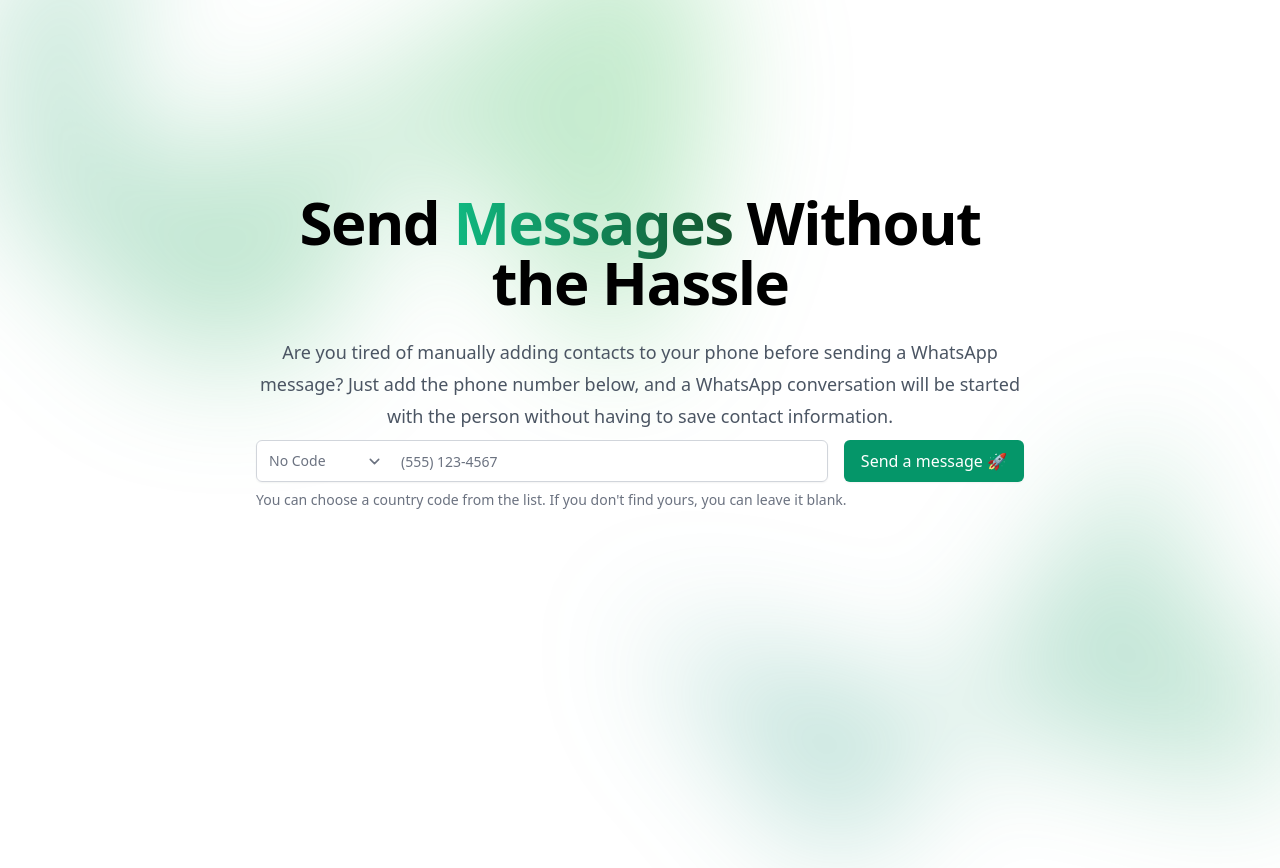
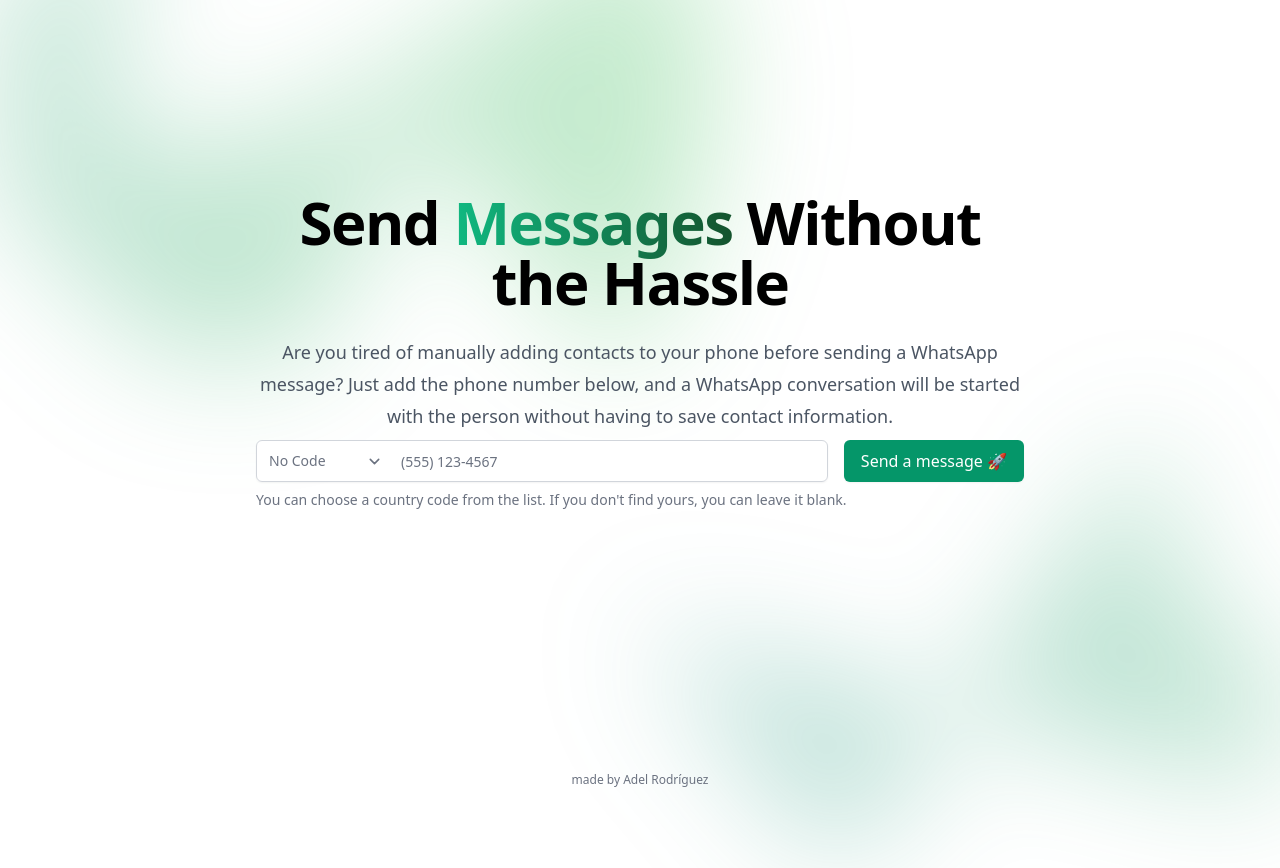
Before and after one commit to adelrodriguez/send-whatsapp, a website built with Vite: page index.html in a window 1280 px wide. Built offline with nearby package versions, Linux system fonts and the light colour scheme.

Commit message:
add footer

```diff
--- a/index.html
+++ b/index.html
@@ -13,8 +13,8 @@
       content="Send a WhatsApp message to anyone without saving their contact information."
     />
   </head>
-  <body class="h-full">
-    <main>
+  <body class="h-screen flex flex-col">
+    <main class="flex-1">
       <div class="isolate bg-white">
         <div
           class="absolute inset-x-0 top-[-10rem] -z-10 transform-gpu overflow-hidden blur-3xl sm:top-[-20rem]"
@@ -132,6 +132,18 @@
         </div>
       </div>
     </main>
+    <footer class="flex justify-center w-full py-3">
+      <span class="text-xs text-gray-500">
+        made by
+        <a
+          href="https://adelrodriguez.com"
+          target="_blank"
+          class="text-gray-500 hover:text-gray-600"
+        >
+          Adel Rodríguez
+        </a>
+      </span>
+    </footer>
     <!-- Google tag (gtag.js) -->
     <script async src="https://www.googletagmanager.com/gtag/js?id=G-NFNLW5C5ML"></script>
     <script>
```
